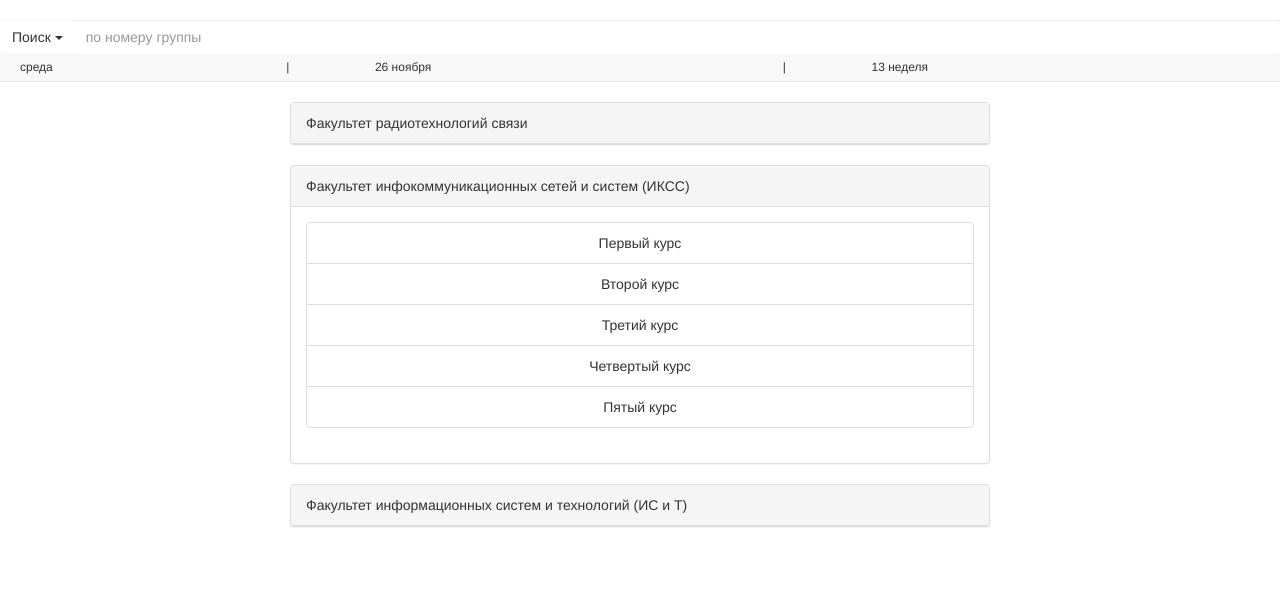
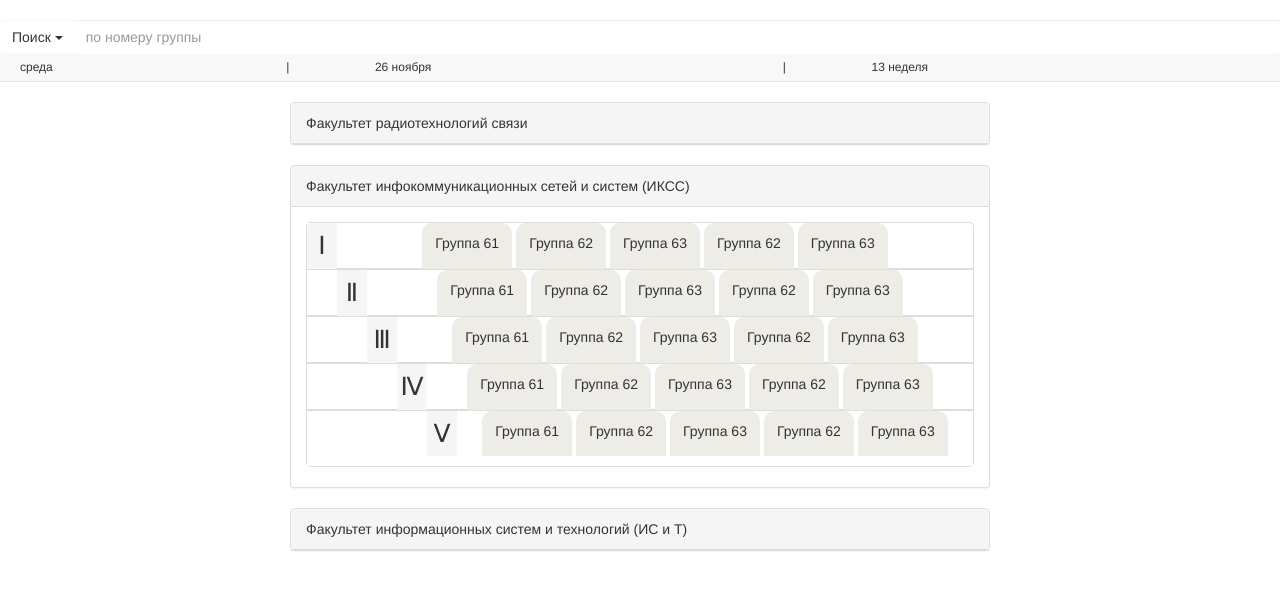
Before and after one commit to damintsew/scheduler, a website: page app/index.html at #/groupsearch in a window 1280 px wide. Drawn offline with nearby package versions, Linux system fonts and the light colour scheme; some packages are replaced by stand-ins of ours; files that its build step writes are made by us from their sources.

Commit message:
Done styling for search page

```diff
--- a/app/styles/schedule.css
+++ b/app/styles/schedule.css
@@ -28,5 +28,78 @@ div.smallDate span {
 }
 
 ul.centeredText > li {
+  margin: 0;
+  padding: 0;
+}
+
+ul.centeredText > li > {
+  margin: 0;
+  padding: 0;
+}
+
+/*ul.centeredText > li > :first-child {*/
+  /*padding: 10px 15px;*/
+  /*margin-bottom: -1px;*/
+  /*margin-left: auto;*/
+  /*margin-right: auto;*/
+  /*display: table;*/
+  /*text-align: center;*/
+/*}*/
+
+.groups {
+  border: 0;
+  margin: 5px;
+  height: 20px;
+}
+
+.clear {
+  margin: 0;
+  padding: 0;
+}
+
+div.group-container {
+  white-space: nowrap;
+  border: 0;
+}
+
+div.group-container .static {
+  float: left;
+  position: relative;
+  height: 55px;
+  width: 30px;
+  background-color: #f5f5f5;
+  border-color: #ddd;
+  font-size: 25px;
   text-align: center;
+  vertical-align: middle;
+
+  padding-top: 5px;
+
 }
+
+div.group-container .scrollable {
+  text-align: center;
+  overflow-y: hidden;
+  overflow-x: auto;
+  margin-bottom: -10px;
+}
+div.group-container .scrollable span {
+  height: 55px;
+  width: 90px;
+  display: inline-block;
+  padding-top: 10px;
+  background: #eeece6;
+
+  -moz-border-radius: 10px;
+  -webkit-border-radius: 10px;
+}
+
+div.clear-group {
+  background: #ffffff;
+  height: 10px;
+  position: relative;
+}
+
+.panel-body {
+  padding: 15px 15px 0 15px;
+}
--- a/app/views/groupsearch.html
+++ b/app/views/groupsearch.html
@@ -35,12 +35,80 @@
     <div class="panel-body">
       <ul class="list-group centeredText">
         <li class="list-group-item">
-          Первый курс
+          <div class="group-container">
+            <div class="static">
+              <!--<span>-->
+                &#8544;
+              <!--</span>-->
+            </div>
+            <div class="scrollable">
+              <span>Группа 61</span>
+              <span>Группа 62</span>
+              <span>Группа 63</span>
+              <span>Группа 62</span>
+              <span>Группа 63</span>
+            </div>
+          </div>
         </li>
-        <li class="list-group-item">Второй курс</li>
-        <li class="list-group-item">Третий курс</li>
-        <li class="list-group-item">Четвертый курс</li>
-        <li class="list-group-item">Пятый курс</li>
+        <li class="list-group-item">
+
+          <!--<hr class="clear">-->
+          <div class="group-container">
+            <div class="static">
+              <span>&#8545;</span>
+            </div>
+            <div class="scrollable">
+              <span>Группа 61</span>
+              <span>Группа 62</span>
+              <span>Группа 63</span>
+              <span>Группа 62</span>
+              <span>Группа 63</span>
+            </div>
+          </div>
+        </li>
+        <li class="list-group-item">
+          <div class="group-container">
+            <div class="static">
+              <span>&#8546;</span>
+            </div>
+            <div class="scrollable">
+              <span>Группа 61</span>
+              <span>Группа 62</span>
+              <span>Группа 63</span>
+              <span>Группа 62</span>
+              <span>Группа 63</span>
+            </div>
+          </div>
+        </li>
+        <li class="list-group-item">
+          <div class="group-container">
+            <div class="static">
+              <span>&#8547;</span>
+            </div>
+            <div class="scrollable">
+              <span>Группа 61</span>
+              <span>Группа 62</span>
+              <span>Группа 63</span>
+              <span>Группа 62</span>
+              <span>Группа 63</span>
+            </div>
+          </div>
+        </li>
+        <li class="list-group-item">
+          <div class="group-container">
+            <div class="static">
+              <span>&#8548;</span>
+            </div>
+            <div class="scrollable">
+              <span>Группа 61</span>
+              <span>Группа 62</span>
+              <span>Группа 63</span>
+              <span>Группа 62</span>
+              <span>Группа 63</span>
+            </div>
+            <div class="clear-group"></div>
+          </div>
+        </li>
       </ul>
     </div>
   </div>
```
